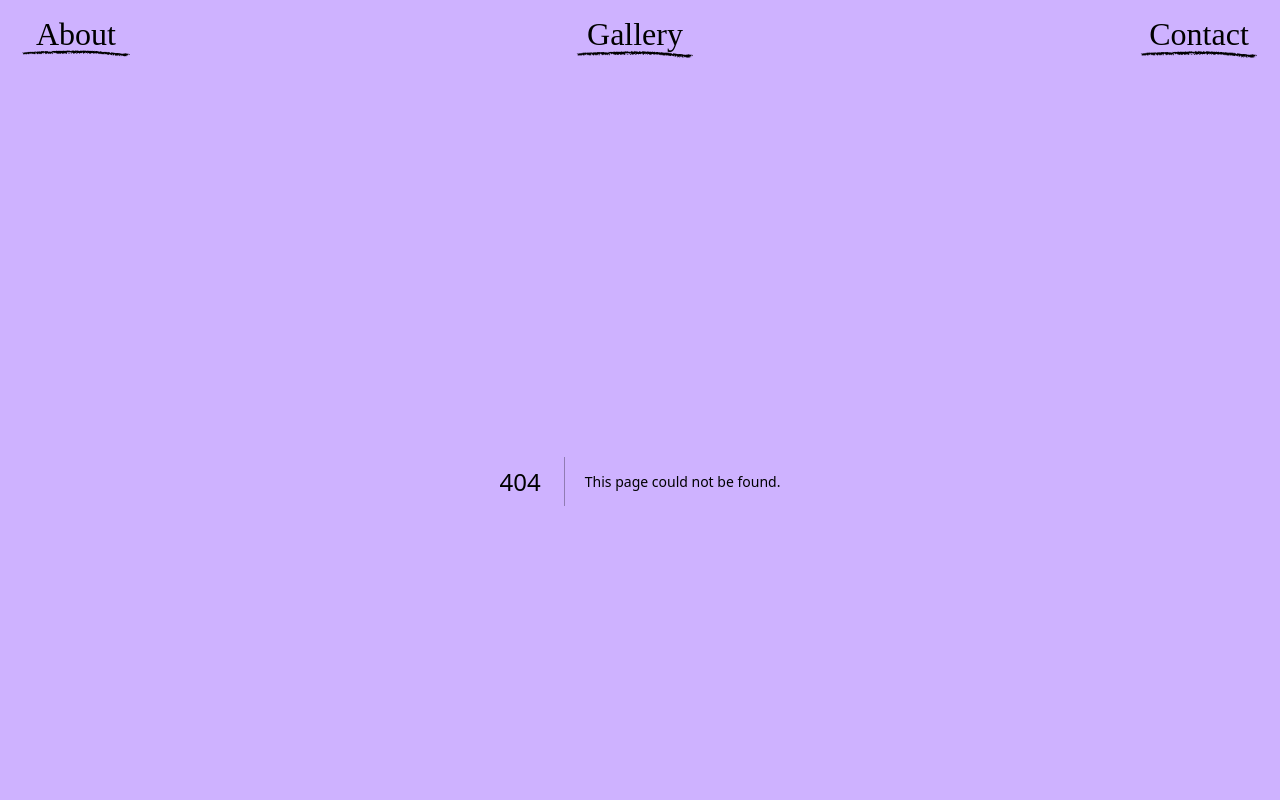
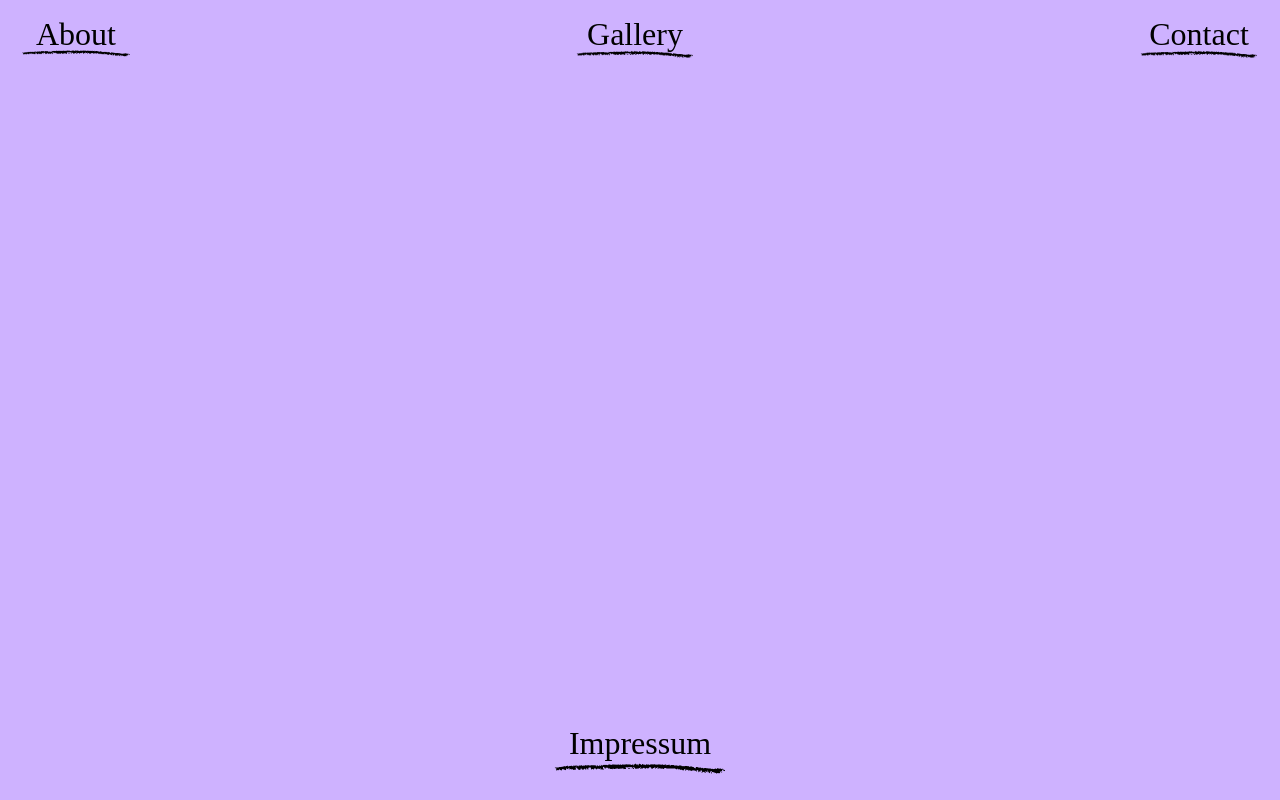
Before and after one commit to kevinberger-ch/Jennys-Art-Website, a Next.js app: page /gallery in a window 1280 px wide. Before the commit this address had no page. Shown: the top 800 px of the page. Built offline with nearby package versions, Linux system fonts and the light colour scheme.

Commit message:
Add basic Gallery Page

```diff
--- /dev/null
+++ b/pages/gallery.js
@@ -0,0 +1,6 @@
+import styles from "../styles/GalleryPage.module.css";
+
+export default function GalleryPage() {
+    return <main className={styles.container}>
+    </main>
+}
--- /dev/null
+++ b/styles/GalleryPage.module.css
@@ -0,0 +1,3 @@
+.container {
+    padding: 1rem;
+}
```
